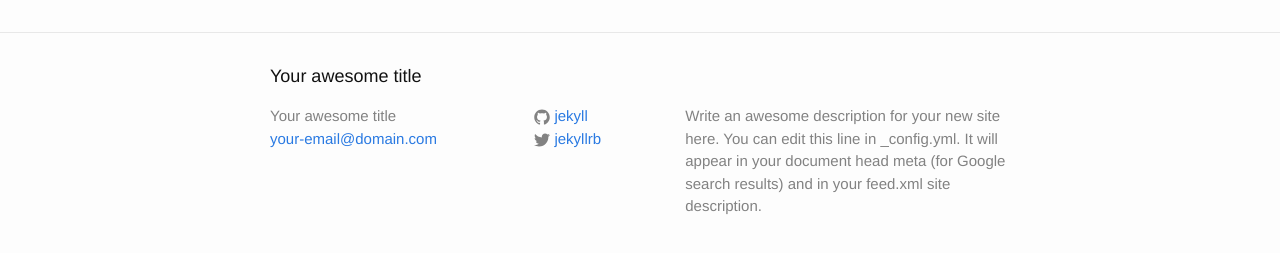
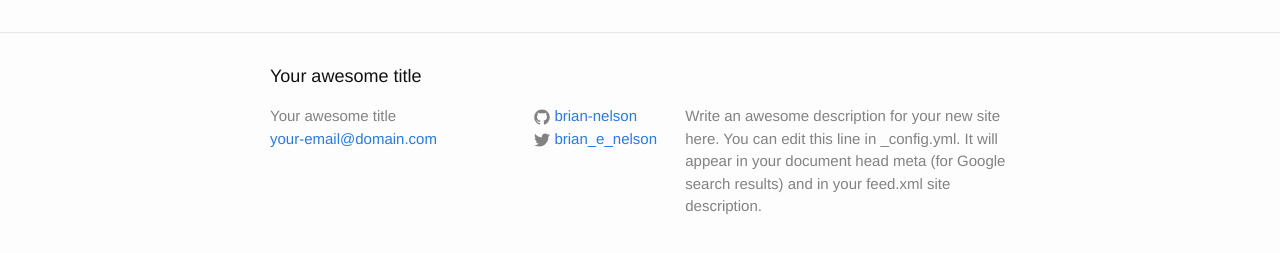
Before and after one commit to brian-nelson/brian-nelson.github.io, a Jekyll site: the page built from index.html, in a window 1280 px wide. Shown: the part 264-517 px from the top of the page. Built offline with Jekyll 4.4.1, drawn with Linux system fonts in a browser that asks for light colours.

Commit message:
Update _config.yml

```diff
--- a/_config.yml
+++ b/_config.yml
@@ -14,8 +14,8 @@ description: > # this means to ignore newlines until "baseurl:"
   Google search results) and in your feed.xml site description.
 baseurl: "" # the subpath of your site, e.g. /blog
 url: "http://yourdomain.com" # the base hostname & protocol for your site
-twitter_username: jekyllrb
-github_username:  jekyll
+twitter_username: brian_e_nelson
+github_username:  brian-nelson
 
 # Build settings
 markdown: kramdown
```
